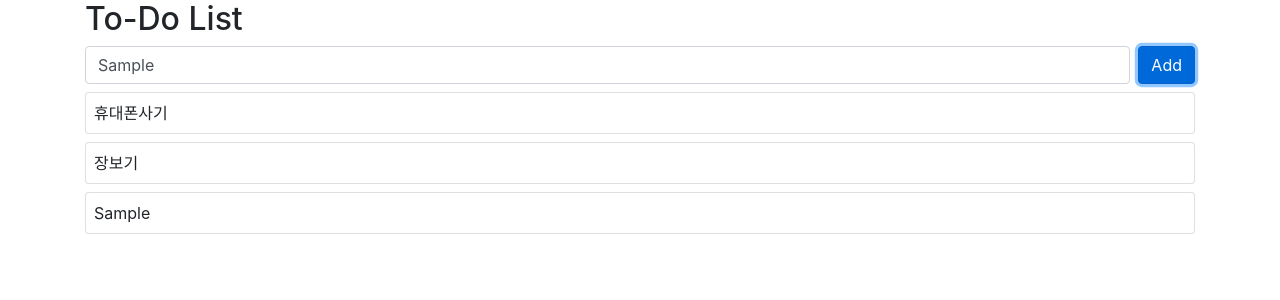
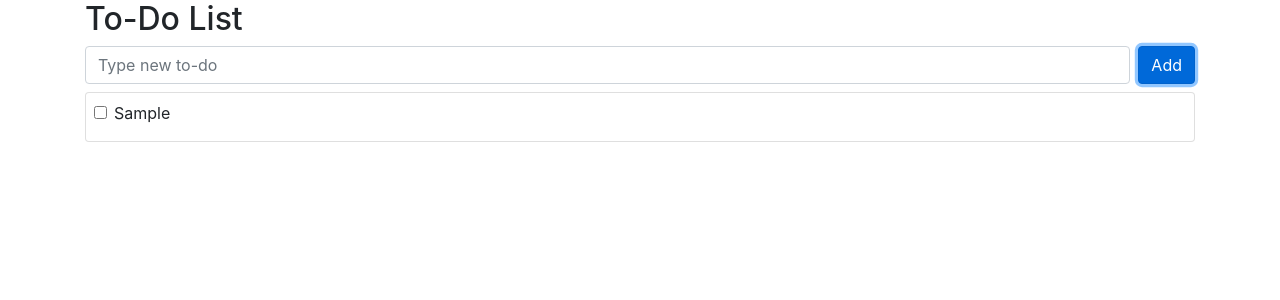
Before and after one commit to ho-beom-cheon/Vue3-project, a Vue app: page / in a window 1280 px wide. Both pictures are taken after typing "Sample" into the empty fields and a click on the button "Add". Shown: the top 300 px of the page. Built offline with nearby package versions, Linux system fonts and the light colour scheme.

Commit message:
14.체크박스 바인딩

```diff
--- a/src/App.vue
+++ b/src/App.vue
@@ -41,7 +41,17 @@
       class="card mt-2"
       >
       <div class="card-body p-2">
-          {{ todo.subject }}
+        <div class="form-check">
+          <input
+            class="form-check-input"
+            type="checkbox"
+            v-model="todo.completed"
+          >
+          <label class="form-check-labal" >
+            {{ todo.subject }}
+          </label>
+        </div>
+
       </div>
     </div>
   </div>
@@ -54,10 +64,7 @@
   setup() {
     const toggle = ref(false);
     const todo = ref('');
-    const todos = ref([
-      {id : 1, subject : '휴대폰사기'},
-      {id : 2, subject : '장보기'},
-    ]);
+    const todos = ref([]);
     const hasError = ref(false);
 
     const onSubmit = () => {
@@ -67,11 +74,12 @@
         todos.value.push({
           id: Date.now(),
           subject: todo.value,
+          completed: false,
         });
         hasError.value = false;
+        todo.value = '';
       }
     }
-
 
 
     const onToggle = () => {
```
